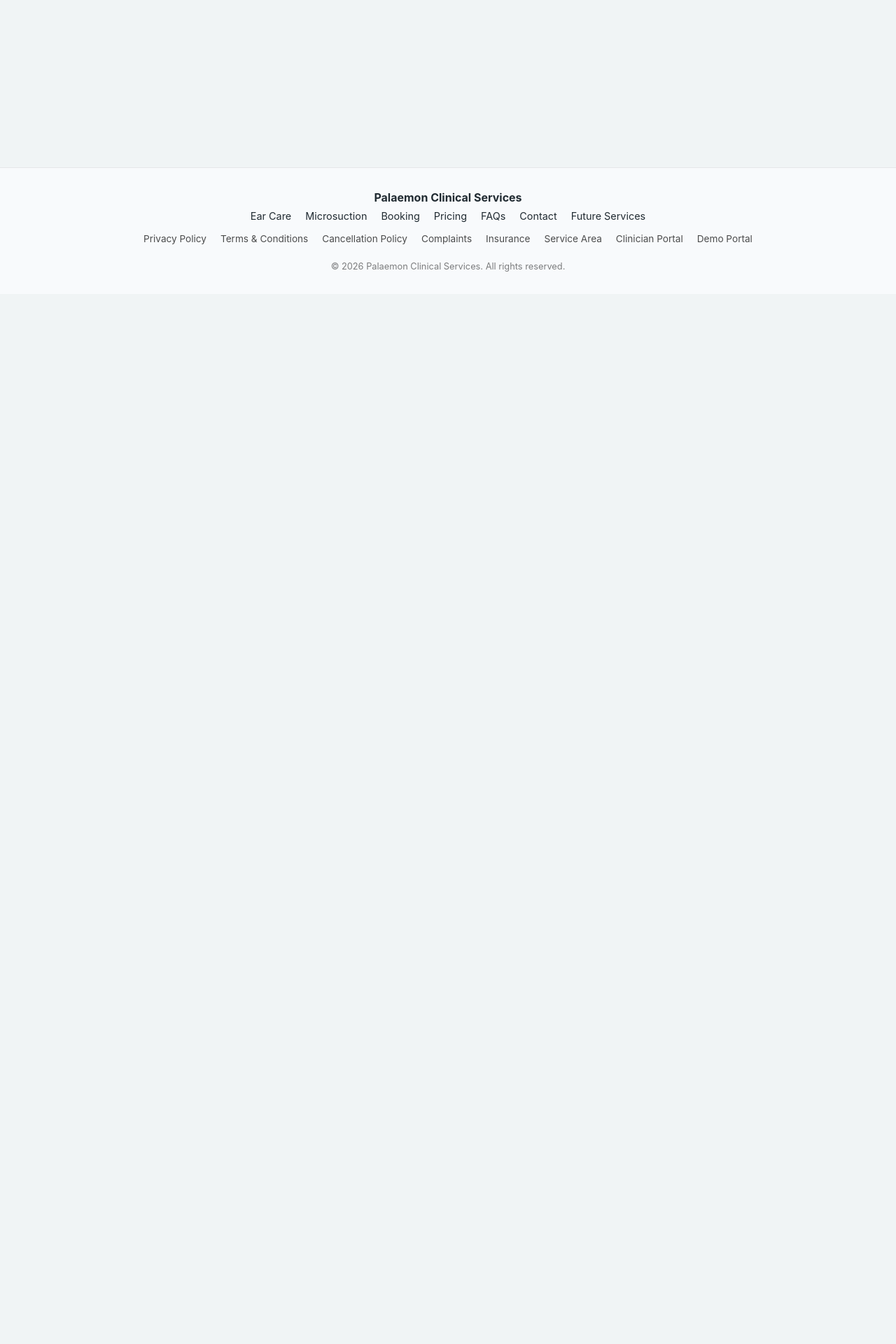
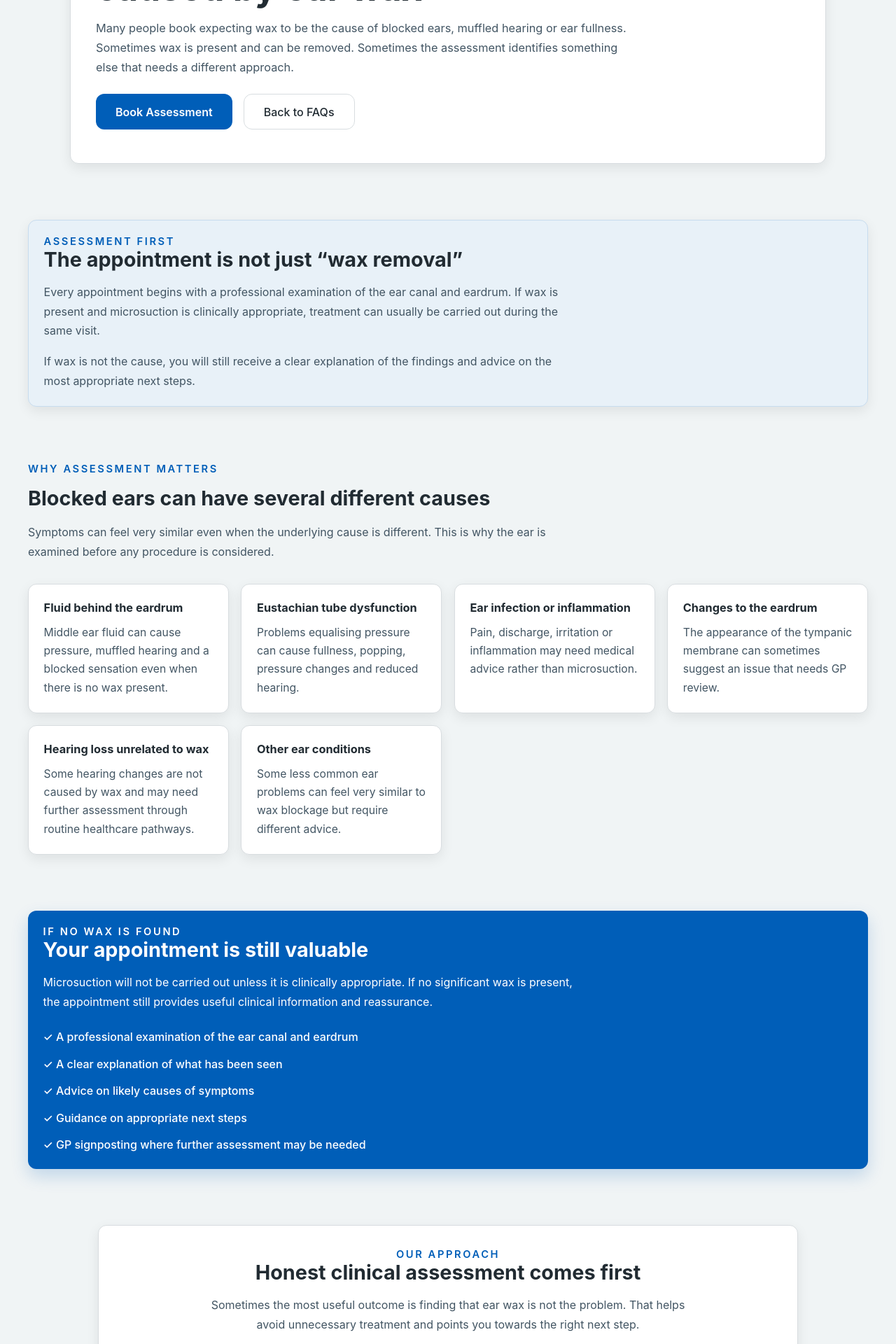
Before and after one commit to VentrisOdin/palaemon-clinical-services, a React (Vite) app in the folder frontend/: page /what-if-it-isnt-ear-wax in a window 1280 px wide. Shown: the part 380-2300 px from the top of the page at 70% size. Before the commit the page ends 800 px from the top, so only its background shows below. Built offline with nearby package versions, Linux system fonts and the light colour scheme.

Commit message:
what if no wax page added

```diff
--- a/frontend/src/App.jsx
+++ b/frontend/src/App.jsx
@@ -30,6 +30,7 @@ import EarWaxRemovalPetersfield from "./pages/EarWaxRemovalPetersfield";
 import ClinicianPortal from "./pages/ClinicianPortal";
 import QrLandingPage from "./pages/QrLandingPage/QrLandingPage";
 import DemoPortal from "./pages/DemoPortal";
+import NoEarWaxPage from "./pages/NoEarWaxPage";
 
 
 function AppRoutes() {
@@ -76,6 +77,8 @@ function AppRoutes() {
         <Route path="/care-home-clinics" element={<CareHomeClinics />} />
         <Route path="/clinician" element={<ClinicianPortal />} />
         <Route path="/demo" element={<DemoPortal />} />
+        <Route path="/what-if-it-isnt-ear-wax" element={<NoEarWaxPage />}
+/>
       </Routes>
     </MainLayout>
   );
--- a/frontend/src/components/faq/FAQList.jsx
+++ b/frontend/src/components/faq/FAQList.jsx
@@ -1,3 +1,5 @@
+import { Link } from "react-router-dom";
+
 function FAQList() {
   const faqs = [
     {
@@ -10,16 +12,48 @@ function FAQList() {
       answer:
         "Yes. Appointments are carried out as home visits, allowing treatment to take place in the comfort of your own home.",
     },
-
+    {
+      question: "Do you treat children?",
+      answer:
+        "Yes. We see children aged 11 years and above. A parent or legal guardian must be present during the appointment to provide consent and remain with the child throughout the assessment and any treatment that may be required.",
+    },
     {
       question: "How much does treatment cost?",
       answer:
-        "Home visit ear wax removal using microsuction is £80. This includes assessment and treatment where appropriate, and covers both ears if required.",
+        "Our current introductory home visit price is £50 for both ears, including assessment and microsuction where clinically appropriate. Our standard price is £80 for both ears. Any current offers will always be shown on our booking and pricing pages.",
     },
     {
-      question: "What if I only need an assessment?",
+      question: "What if I only need an assessment or no wax is found?",
       answer:
-        "If no treatment is required following assessment, the consultation fee is £50. If treatment is carried out, this is included in the £80 fee.",
+        "If microsuction is not required because no significant ear wax is present or treatment is not clinically appropriate, the appointment is charged at the introductory consultation rate of £20. The usual rate is £40. You will still receive a professional examination, an explanation of the findings and advice on any appropriate next steps.",
+    },
+    {
+      question: "What if I don't have any ear wax?",
+      answer: (
+        <>
+          Not all blocked ears are caused by ear wax. Every appointment begins
+          with a professional examination of the ear canal and eardrum to
+          determine the cause of your symptoms. If no wax is present or
+          microsuction is not clinically appropriate, we will explain our
+          findings and advise on the most appropriate next steps, which may
+          include seeing your GP or another healthcare professional.{" "}
+          <Link
+            to="/what-if-it-isnt-ear-wax"
+            style={{
+              fontWeight: 600,
+              color: "var(--color-primary)",
+              textDecoration: "underline",
+            }}
+          >
+            Read more →
+          </Link>
+        </>
+      ),
+    },
+    {
+      question: "Can blocked ears be caused by something other than ear wax?",
+      answer:
+        "Yes. Symptoms such as muffled hearing, pressure or a feeling of fullness can also be caused by conditions including Eustachian tube dysfunction, fluid behind the eardrum, ear infections and other ear conditions. This is why every appointment includes a thorough examination before treatment is considered.",
     },
     {
       question: "What symptoms can ear wax build-up cause?",
@@ -27,29 +61,39 @@ function FAQList() {
         "Ear wax build-up can cause blocked ears, reduced hearing, discomfort, irritation, or a feeling of fullness in the ear. Some people may also notice ringing in the ears.",
     },
     {
+      question: "Do I need to use olive oil before my appointment?",
+      answer:
+        "Using olive oil ear drops for several days before your appointment can help soften ear wax and make removal easier, although this is not always necessary. Advice will be provided when you book depending on your individual circumstances.",
+    },
+    {
+      question: "Will microsuction hurt?",
+      answer:
+        "Most people find microsuction comfortable and well tolerated. You may hear the sound of the suction and occasionally experience mild temporary discomfort, particularly if the wax is hard or close to the eardrum, but the procedure is generally quick and safe.",
+    },
+    {
       question: "Is microsuction safe?",
       answer:
-        "Microsuction is widely used as a safe and effective method of ear wax removal when carried out appropriately.",
+        "Microsuction is widely recognised as a safe and effective method of ear wax removal when carried out appropriately by a trained clinician.",
     },
     {
       question: "Will both ears be treated if needed?",
       answer:
-        "Yes. The £80 fee covers both ears if microsuction is required in both.",
+        "Yes. The treatment fee covers both ears if microsuction is required in both during the same appointment.",
     },
     {
       question: "What happens after I submit the booking form?",
       answer:
-        "Your form submission is a booking request, not an automatically confirmed appointment. Your details will be reviewed and you will be contacted to confirm suitability and availability.",
+        "Your form submission is a booking request, not an automatically confirmed appointment. Your details will be reviewed and you will then be contacted to confirm suitability and availability.",
     },
     {
       question: "When should I seek medical advice before booking?",
       answer:
-        "If you have severe pain, ear discharge, sudden hearing loss, fever, or signs of infection, you should seek medical advice before booking.",
+        "If you have severe pain, ear discharge, sudden hearing loss, facial weakness, fever, significant dizziness or signs of infection, you should seek medical advice before booking.",
     },
     {
       question: "How do I book an appointment?",
       answer:
-        "You can request an appointment through the booking page. If you are unsure whether the service is suitable, you can review the FAQs first or contact us before booking.",
+        "You can request an appointment through the booking page. If you are unsure whether the service is suitable, you can contact us beforehand and we will be happy to advise.",
     },
   ];
 
@@ -89,15 +133,14 @@ function FAQList() {
                 {faq.question}
               </h2>
 
-              <p
+              <div
                 style={{
-                  margin: 0,
                   color: "var(--color-text-secondary)",
                   lineHeight: "1.7",
                 }}
               >
                 {faq.answer}
-              </p>
+              </div>
             </div>
           ))}
         </div>
--- /dev/null
+++ b/frontend/src/pages/NoEarWaxPage.jsx
@@ -0,0 +1,200 @@
+import { Link } from "react-router-dom";
+import EarCareBrand from "../components/common/EarCareBrand";
+
+function NoEarWaxPage() {
+  const causes = [
+    {
+      title: "Fluid behind the eardrum",
+      text: "Middle ear fluid can cause pressure, muffled hearing and a blocked sensation even when there is no wax present.",
+    },
+    {
+      title: "Eustachian tube dysfunction",
+      text: "Problems equalising pressure can cause fullness, popping, pressure changes and reduced hearing.",
+    },
+    {
+      title: "Ear infection or inflammation",
+      text: "Pain, discharge, irritation or inflammation may need medical advice rather than microsuction.",
+    },
+    {
+      title: "Changes to the eardrum",
+      text: "The appearance of the tympanic membrane can sometimes suggest an issue that needs GP review.",
+    },
+    {
+      title: "Hearing loss unrelated to wax",
+      text: "Some hearing changes are not caused by wax and may need further assessment through routine healthcare pathways.",
+    },
+    {
+      title: "Other ear conditions",
+      text: "Some less common ear problems can feel very similar to wax blockage but require different advice.",
+    },
+  ];
+
+  const assessmentPoints = [
+    "A professional examination of the ear canal and eardrum",
+    "A clear explanation of what has been seen",
+    "Advice on likely causes of symptoms",
+    "Guidance on appropriate next steps",
+    "GP signposting where further assessment may be needed",
+  ];
+
+  return (
+    <>
+      <section className="home-hero-section">
+        <div className="container">
+          <div className="glass-card microsuction-hero-card">
+            <div className="home-ear-care-brand-wrap">
+              <EarCareBrand />
+            </div>
+
+            <p className="home-eyebrow">Professional Ear Assessment</p>
+
+            <h1 className="microsuction-hero-title">
+              Blocked ears aren&apos;t always caused by ear wax
+            </h1>
+
+            <p className="home-copy microsuction-hero-copy">
+              Many people book expecting wax to be the cause of blocked ears,
+              muffled hearing or ear fullness. Sometimes wax is present and can
+              be removed. Sometimes the assessment identifies something else
+              that needs a different approach.
+            </p>
+
+            <div className="home-button-row">
+              <Link to="/booking" className="home-primary-button">
+                Book Assessment
+              </Link>
+
+              <Link to="/faqs" className="home-secondary-button">
+                Back to FAQs
+              </Link>
+            </div>
+          </div>
+        </div>
+      </section>
+
+      <section className="home-section section-tight">
+        <div className="container">
+          <div className="nhs-info-card glass-card home-info-card">
+            <p className="home-eyebrow">Assessment first</p>
+
+            <h2 className="home-section-title">
+              The appointment is not just “wax removal”
+            </h2>
+
+            <p className="home-section-copy">
+              Every appointment begins with a professional examination of the
+              ear canal and eardrum. If wax is present and microsuction is
+              clinically appropriate, treatment can usually be carried out
+              during the same visit.
+            </p>
+
+            <p className="home-section-copy" style={{ marginTop: "1rem" }}>
+              If wax is not the cause, you will still receive a clear
+              explanation of the findings and advice on the most appropriate
+              next steps.
+            </p>
+          </div>
+        </div>
+      </section>
+
+      <section className="home-section">
+        <div className="container">
+          <div className="home-heading-block">
+            <p className="home-eyebrow">Why assessment matters</p>
+
+            <h2 className="home-section-title">
+              Blocked ears can have several different causes
+            </h2>
+
+            <p className="home-section-copy">
+              Symptoms can feel very similar even when the underlying cause is
+              different. This is why the ear is examined before any procedure is
+              considered.
+            </p>
+          </div>
+
+          <div className="home-card-grid" style={{ marginTop: "2rem" }}>
+            {causes.map((cause) => (
+              <div key={cause.title} className="glass-card home-info-card">
+                <h3 className="home-card-title">{cause.title}</h3>
+                <p className="home-card-copy">{cause.text}</p>
+              </div>
+            ))}
+          </div>
+        </div>
+      </section>
+
+      <section className="home-section">
+        <div className="container">
+          <div className="nhs-tile glass-card home-info-card">
+            <p className="home-eyebrow" style={{ color: "#ffffff" }}>
+              If no wax is found
+            </p>
+
+            <h2 className="home-section-title">
+              Your appointment is still valuable
+            </h2>
+
+            <p className="home-section-copy" style={{ color: "#ffffff" }}>
+              Microsuction will not be carried out unless it is clinically
+              appropriate. If no significant wax is present, the appointment
+              still provides useful clinical information and reassurance.
+            </p>
+
+            <div
+              style={{
+                display: "grid",
+                gap: "0.8rem",
+                marginTop: "1.5rem",
+              }}
+            >
+              {assessmentPoints.map((point) => (
+                <p
+                  key={point}
+                  style={{
+                    margin: 0,
+                    color: "#ffffff",
+                    lineHeight: "1.6",
+                    fontWeight: 500,
+                  }}
+                >
+                  ✓ {point}
+                </p>
+              ))}
+            </div>
+          </div>
+        </div>
+      </section>
+
+      <section className="home-section">
+        <div className="container">
+          <div className="home-cta-card glass-card">
+            <p className="home-eyebrow">Our approach</p>
+
+            <h2 className="home-section-title" style={{ margin: "0 auto 1rem" }}>
+              Honest clinical assessment comes first
+            </h2>
+
+            <p className="home-cta-copy">
+              Sometimes the most useful outcome is finding that ear wax is not
+              the problem. That helps avoid unnecessary treatment and points you
+              towards the right next step.
+            </p>
+
+            <div className="home-button-row" style={{ justifyContent: "center" }}>
+              <Link to="/booking" className="home-primary-button">
+                Book Assessment
+              </Link>
+
+              <Link to="/contact" className="home-secondary-button">
+                Ask a Question
+              </Link>
+            </div>
+          </div>
+        </div>
+      </section>
+    </>
+  );
+}
+
+export default NoEarWaxPage;
```
